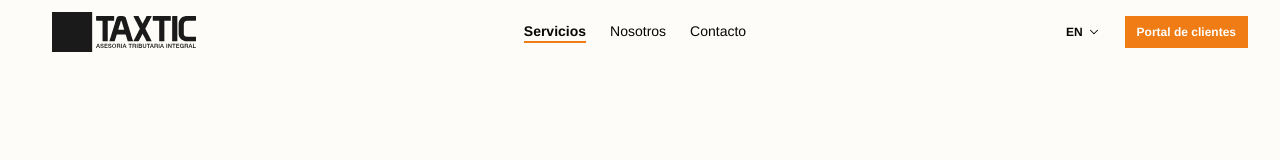
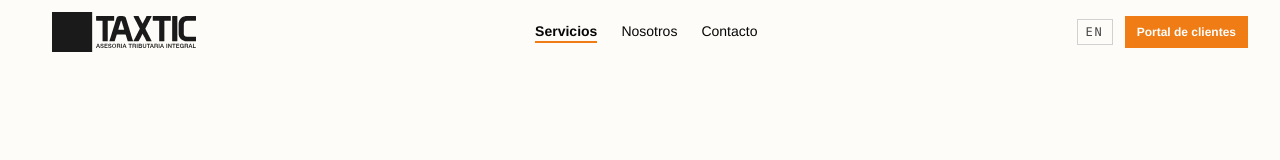
Before and after one commit to TAXTIC/landing-taxtic, a Next.js app: page /en/servicios in a window 1280 px wide. Shown: the top 160 px of the page. Built offline with nearby package versions, Linux system fonts and the light colour scheme.

Commit message:
✨ feat(locale-switcher): mostrar pastilla estática cuando hay un solo idioma habilitado
- introducir enabledLocales como subconjunto público de locales; el switch interactivo vuelve cuando hay dos o más

```diff
--- a/src/components/layout/LocaleSwitcher.tsx
+++ b/src/components/layout/LocaleSwitcher.tsx
@@ -11,23 +11,42 @@ import {
   DropdownMenuTrigger,
 } from "@/components/ui/dropdown-menu";
 import { usePathname, useRouter } from "@/i18n/navigation";
-import { routing } from "@/i18n/routing";
+import { enabledLocales, routing } from "@/i18n/routing";
 import { cn } from "@/lib/utils";
+
+type Locale = (typeof routing.locales)[number];
 
 interface LocaleSwitcherProps {
   tone?: "light" | "dark";
 }
 
 export function LocaleSwitcher({ tone = "light" }: LocaleSwitcherProps) {
-  const locale = useLocale() as (typeof routing.locales)[number];
+  const locale = useLocale() as Locale;
   const router = useRouter();
   const pathname = usePathname();
   const tLocale = useTranslations("locale");
 
-  const handleSelect = (next: (typeof routing.locales)[number]) => {
+  const handleSelect = (next: Locale) => {
     if (next === locale) return;
     router.replace(pathname, { locale: next });
   };
+
+  // Un solo idioma habilitado: pastilla estática, no interactiva.
+  if (enabledLocales.length <= 1) {
+    return (
+      <span
+        aria-label={tLocale("currentLabel")}
+        className={cn(
+          "inline-flex items-center font-mono text-xs tracking-wide px-2 py-1 border select-none",
+          tone === "dark"
+            ? "text-(--brand-white) border-white/30"
+            : "text-(--foreground-muted) border-(--border)",
+        )}
+      >
+        {locale.toUpperCase()}
+      </span>
+    );
+  }
 
   const triggerClass = cn(
     "gap-1",
@@ -50,7 +69,7 @@ export function LocaleSwitcher({ tone = "light" }: LocaleSwitcherProps) {
         </Button>
       </DropdownMenuTrigger>
       <DropdownMenuContent align="end">
-        {routing.locales.map((option) => (
+        {enabledLocales.map((option) => (
           <DropdownMenuItem
             key={option}
             onSelect={() => handleSelect(option)}
--- a/src/i18n/messages/en.json
+++ b/src/i18n/messages/en.json
@@ -25,6 +25,7 @@
   },
   "locale": {
     "switchLabel": "Idioma",
+    "currentLabel": "Current language",
     "es": "Español",
     "en": "English"
   },
--- a/src/i18n/messages/es.json
+++ b/src/i18n/messages/es.json
@@ -25,6 +25,7 @@
   },
   "locale": {
     "switchLabel": "Idioma",
+    "currentLabel": "Idioma actual",
     "es": "Español",
     "en": "English"
   },
--- a/src/i18n/routing.ts
+++ b/src/i18n/routing.ts
@@ -5,3 +5,11 @@ export const routing = defineRouting({
   defaultLocale: "es",
   localePrefix: "always",
 });
+
+// Locales públicamente habilitados en el switch de idioma. `routing.locales`
+// declara todos los locales que el router conoce; este subconjunto es el que
+// se ofrece al visitante. EN está bloqueado (redirige a ES en proxy.ts) hasta
+// que su traducción exista — agregar "en" aquí lo reactiva sin tocar el shell.
+export const enabledLocales = ["es"] as const satisfies ReadonlyArray<
+  (typeof routing.locales)[number]
+>;
```
